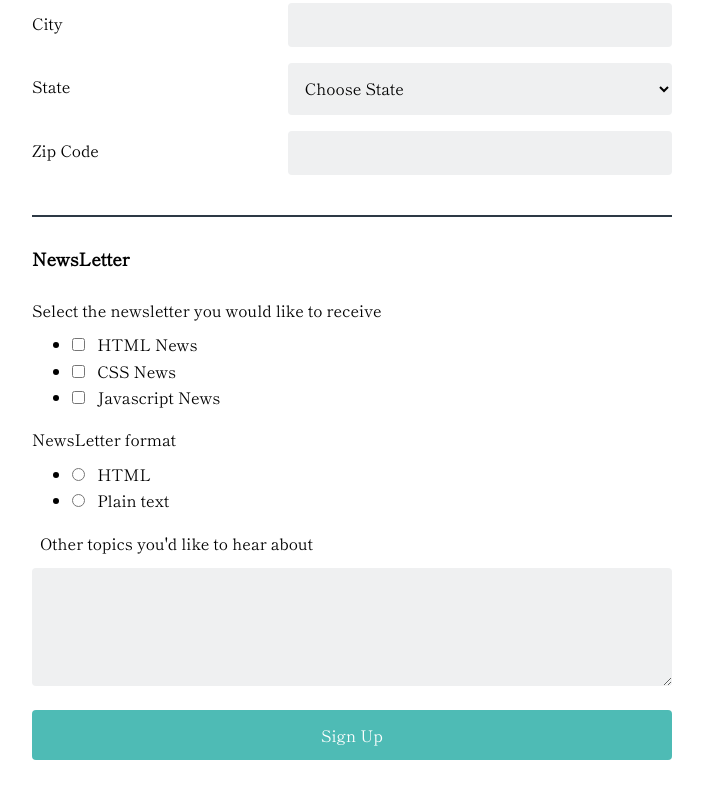
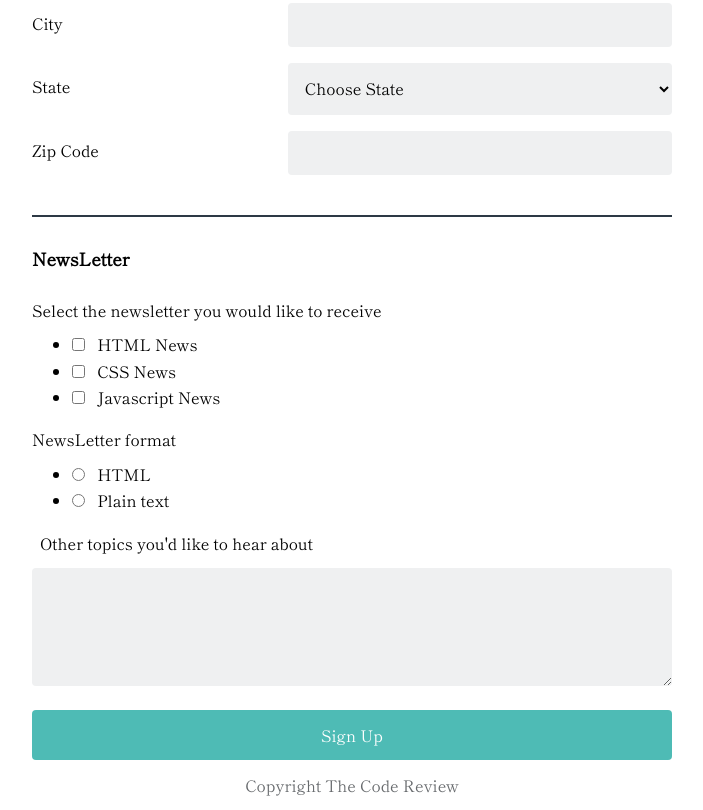
Before and after one commit to Miguelmndz/Registration-Form, a plain HTML site: page index.html in a window 1280 px wide. Shown: the part 531-1341 px from the top of the page, without its empty margins (288-991 px from the left). Before the commit the page ends 1299 px from the top, so only its background shows below. Drawn offline with nearby package versions, Linux system fonts and the light colour scheme.

Commit message:
added footer

```diff
--- a/index.html
+++ b/index.html
@@ -105,7 +105,9 @@
           </fieldset>
 
           <button>Sign Up</button>
-          <footer></footer>
+          <footer>
+            <p>Copyright The Code Review</p>
+          </footer>
 
         </section>
       </div>
--- a/style.css
+++ b/style.css
@@ -10,6 +10,7 @@
 body{
   font-family: 'Shippori Mincho', serif;
   font-size: 1rem;
+
 
 }
 
@@ -41,10 +42,16 @@ label {
   display: inline-block;
   margin: 0rem 0 0.3rem 0;
 }
+
+footer {
+  text-align: center;
+  color: #676a6d;
+}
 /* Main Styles */
 .container {
   width: 90%;
   margin: 0 auto;
+
 }
 
 .top-section {
@@ -87,6 +94,7 @@ textarea{
   border: none;
   background: #EFF0F1;
   border-radius: 4px;
+  transition: 0.5s;
 }
 
 #zip {
```
